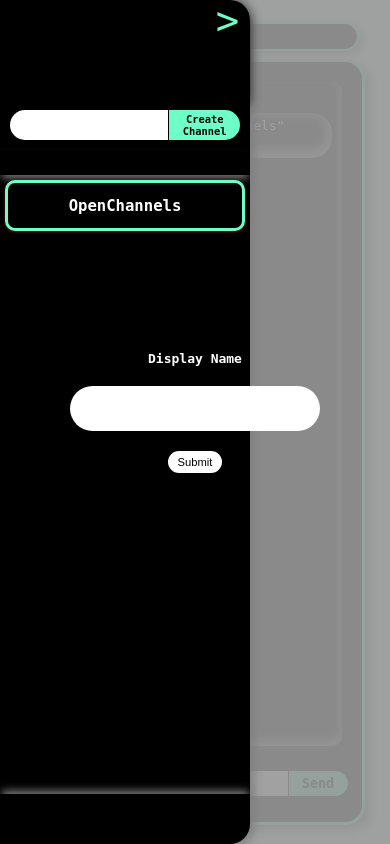
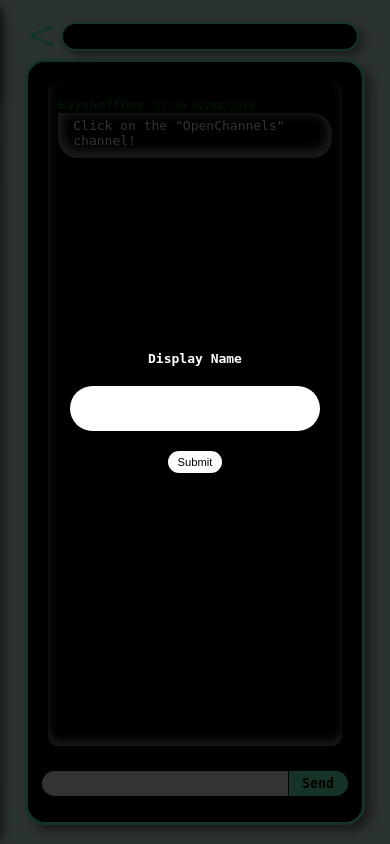
Before and after one commit to BaysheffDev/Open-Channels, a Flask app: page / in a window 390 px wide. Run offline with Flask 2, Linux system fonts and the light colour scheme; some libraries are stand-ins or nearby versions.

Commit message:
Tweaks to mobile responsiveness

```diff
--- a/static/style.css
+++ b/static/style.css
@@ -29,7 +29,7 @@ input:focus, button:focus {
 
 .overlay {
   position: absolute;
-  z-index: 9;
+  z-index: 99;
   width: 100%;
   height: 100%;
   background: black;
@@ -360,7 +360,7 @@ input:focus, button:focus {
   .sideBar {
     position: absolute;
     z-index: 10;
-    left: 0px;
+    left: -250px;
     transition-property: all;
     transition-duration: .5s;
   }
@@ -380,6 +380,6 @@ input:focus, button:focus {
     position: absolute;
     background: #ffffff8a;
     z-index: 9;
-    display: block;
+    display: none;
   }
 }
```
